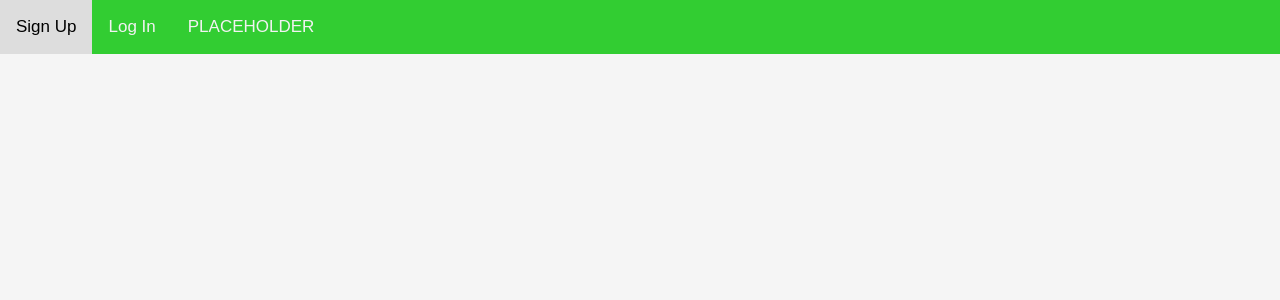
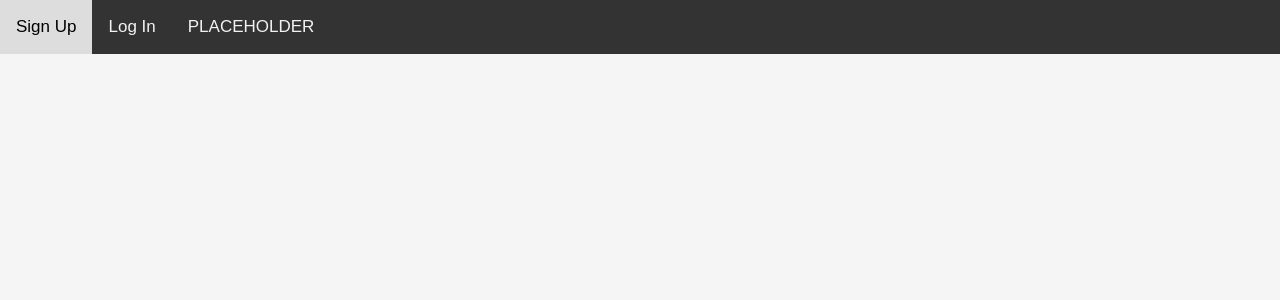
Before and after one commit to belskiza/Pet-Heroes-, a PHP site: page /index.php in a window 1280 px wide. Shown: the top 300 px of the page. Run offline with PHP 8.4, Linux system fonts and the light colour scheme.

Commit message:
added a nav bar that is still needing linking with other pages when done and needs to be designed with color

```diff
--- a/header.php
+++ b/header.php
@@ -7,7 +7,7 @@
     <link rel="stylesheet" href="css/style.css">
     <style>
         .topnav{
-            background-color: limegreen;
+            background-color: dark gray;
         }
     </style>
 </head>
```
